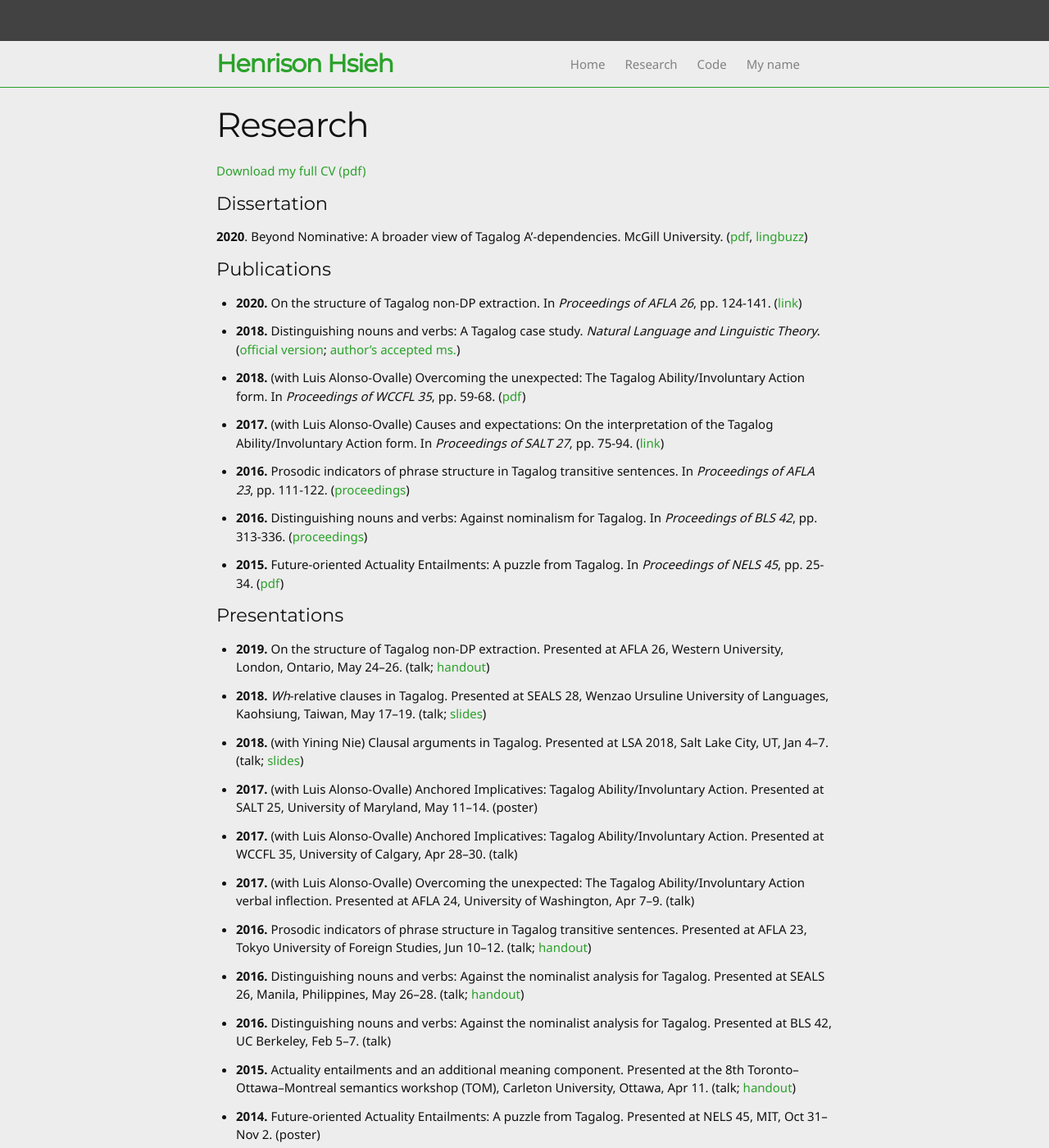
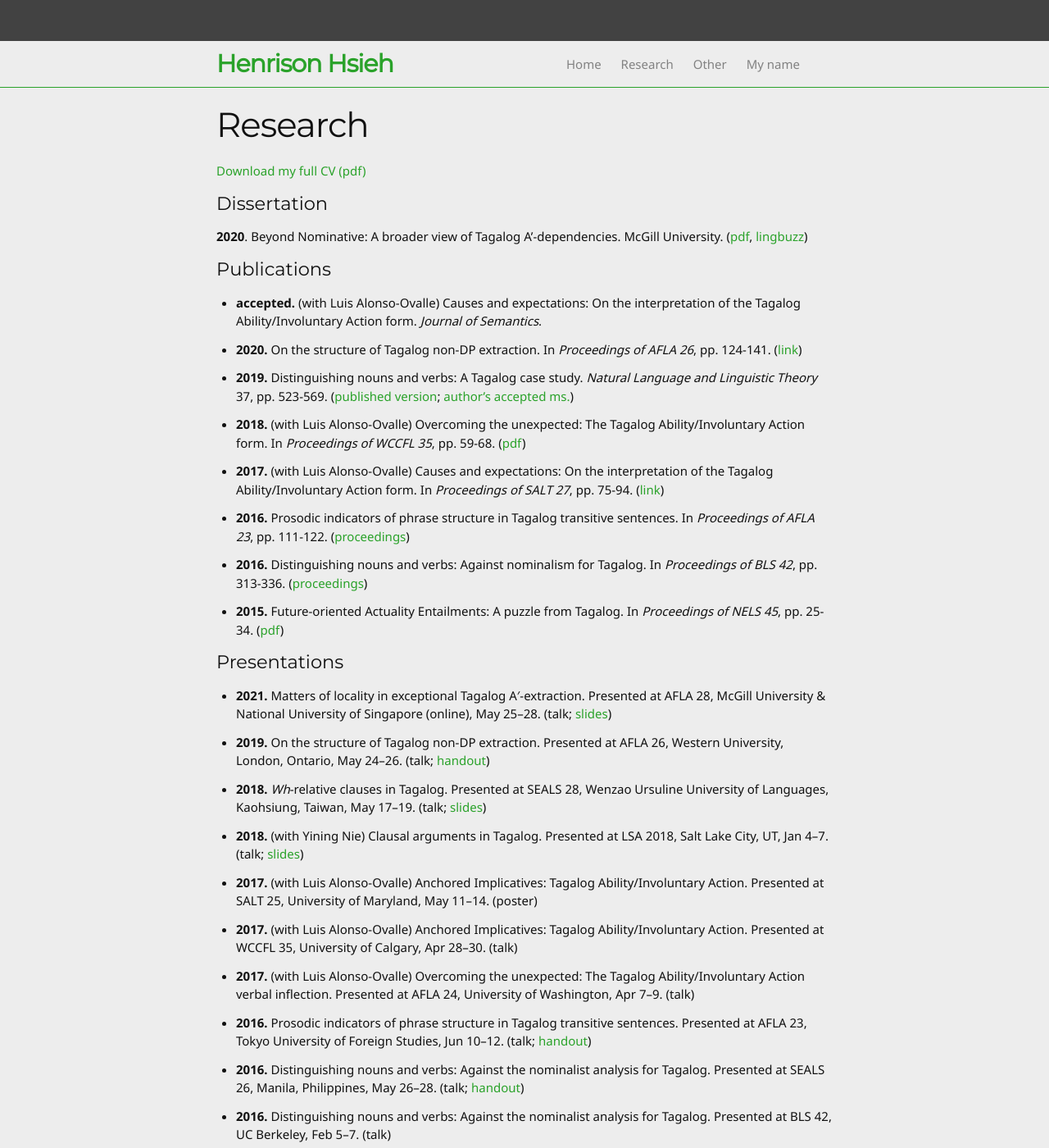
Before and after one commit to henrison/henrison.github.io, a Jekyll site: the page built from 1-research.md, in a window 1280 px wide and 1400 px high. Shown: the whole window at 82% size. Built offline with Jekyll 4.4.1, drawn with Linux system fonts in a browser that asks for light colours.

Commit message:
Update July 2021

```diff
--- a/1-research.md
+++ b/1-research.md
@@ -21,12 +21,12 @@ permalink: /research/
   {% endif -%}
   {{ pub.title }}.
   {% unless pub.journal -%} In {% endunless -%}
-  *{{ pub.venue }}*
+  *{{ pub.venue }}*{% if pub.volume %} {{ pub.volume }}{% endif %}
   {%- if pub.pages -%}, pp. {{ pub.pages }}{%- endif -%}.
-  ({%- for l in pub.link -%}
+  {% if pub.link %}({%- for l in pub.link -%}
     [{{ l.text }}]({{ l.url }})
     {%- if forloop.last == false %}; {% endif -%}
-  {% endfor -%})
+  {% endfor -%}){% endif %}
 {% endfor %}
 
 
--- a/8-code.md
+++ b/8-other.md
@@ -1,13 +1,22 @@
 ---
 layout: page
-title: Code
-permalink: /code/
+title: Other
+permalink: /Other/
 ---
+Here are some other miscellaneous things that might be of interest!
 
-# Python
+# Charte montréalaise des droites et responsabilités
+In 2017, I was approached by Prof. James Archibald in the School of Continuing Studies at McGill to help with translating the _Charte montréalaise des droites et responsabilités_ 'Montreal Charter of Rights and Responsibilities' into Tagalog/Filipino, to coincide with Philippine Independence Day that year.
+
+The Charter, which is available in several languages, can be found on the [City of Montréal website](http://ville.montreal.qc.ca/chartedesdroits).
+An article with some background on the Charter and the translation appeared in the McGill Reporter (in French): [_Les droits et responsabilités des Montréalais en tagalog (!), langue nationale des Philippines_](https://reporter.mcgill.ca/les-droits-et-responsabilites-des-montrealais-en-tagalog-langue-nationale-des-philippines/).
+
+
+# Python stuff
+Here is a (now stalled) procrastination project I worked on for a bit
 - [A "stupid" morphological parser for Tagalog](https://github.com/henrison/stupid-parser-for-tagalog)
 
-# LaTeX
+# LaTeX stuff
 Here are links to some outlines with useful information for different aspects of using LaTeX
 - [LaTeX Basics](https://paper.dropbox.com/doc/LaTeX-Basics-ns6kqwgWbj0D5tH4zyvTU?_tk=share_copylink)
 - [LaTeX for Linguistics](https://paper.dropbox.com/doc/LaTeX-for-Linguistics-jcUWD05nmBwq0EWT3DurU?_tk=share_copylink)
--- a/_config.yml
+++ b/_config.yml
@@ -11,7 +11,7 @@ description: > # this means to ignore newlines until "baseurl:"
 # Google search results) and in your feed.xml site description.
 baseurl: "" # the subpath of your site, e.g. /blog/
 # url: "http://yourdomain.com" # the base hostname & protocol for your site
-last_updated: April 2021
+last_updated: July 2021
 # twitter_username: jekyllrb
 github_username:  henrison
 
--- a/_data/presentations.yml
+++ b/_data/presentations.yml
@@ -9,6 +9,16 @@
 #   link:
 #     text:
 #     url:
+- date: 2021-05-25
+  date_end: 2021-05-28
+  title: 'Matters of locality in exceptional Tagalog A′-extraction'
+  venue: AFLA 28
+  location: McGill University & National University of Singapore (online)
+  type: talk
+  link:
+    text: slides
+    url: files/afla28-slides.pdf
+
 - date: 2019-05-24
   date_end: 2019-05-26
   title: 'On the structure of Tagalog non-DP extraction'
--- a/_data/publications.yml
+++ b/_data/publications.yml
@@ -4,10 +4,22 @@
 #   title: ''
 #   journal: true
 #   venue:
+#   volume:
 #   pages:
 #   link:
 #     - text:
 #       url:
+- year: accepted
+  coauthor: Luis Alonso-Ovalle
+  title: 'Causes and expectations: On the interpretation of the Tagalog Ability/Involuntary Action form'
+  journal: true
+  venue: Journal of Semantics
+  # volume
+  # pages:
+  # link:
+  #   - text:
+  #     url:
+
 - year: 2020
   title: 'On the structure of Tagalog non-DP extraction'
   venue: Proceedings of AFLA 26
@@ -16,13 +28,14 @@
     - text: link
       url: https://ir.lib.uwo.ca/afla/aflaxxvi/meeting/8/
 
-- year: 2018
+- year: 2019
   title: 'Distinguishing nouns and verbs: A Tagalog case study'
   journal: true
   venue: Natural Language and Linguistic Theory
-  # pages:
+  volume: 37
+  pages: 523-569
   link:
-    - text: "official version"
+    - text: "published version"
       url: http://dx.doi.org/10.1007/s11049-018-9422-3
     - text: "author's accepted ms."
       url: /files/nllt-nv.pdf
```
Also changed, not shown: 9-name.md (renamed from 9-other.md, +5 -4 lines), Gemfile.lock, README.md, 2 other files.
